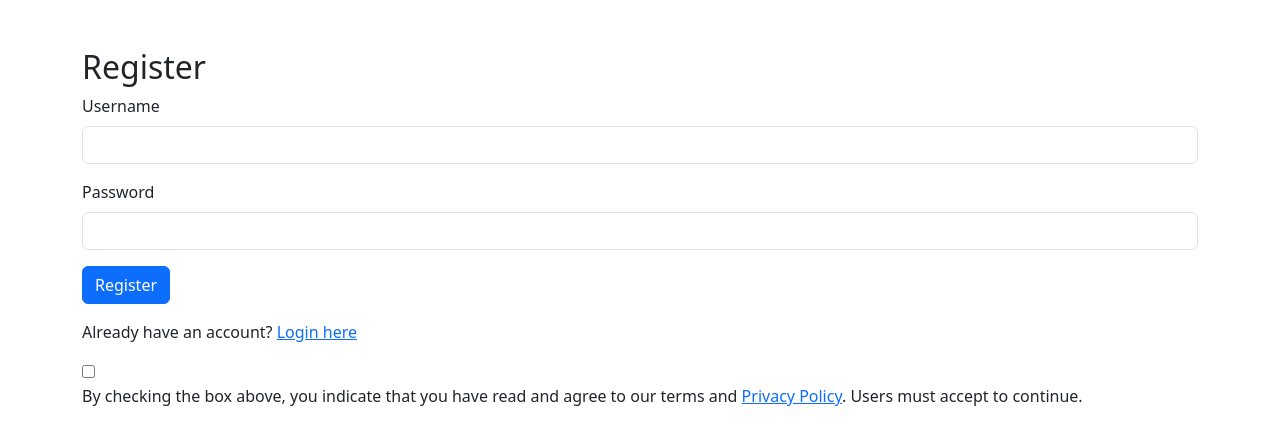
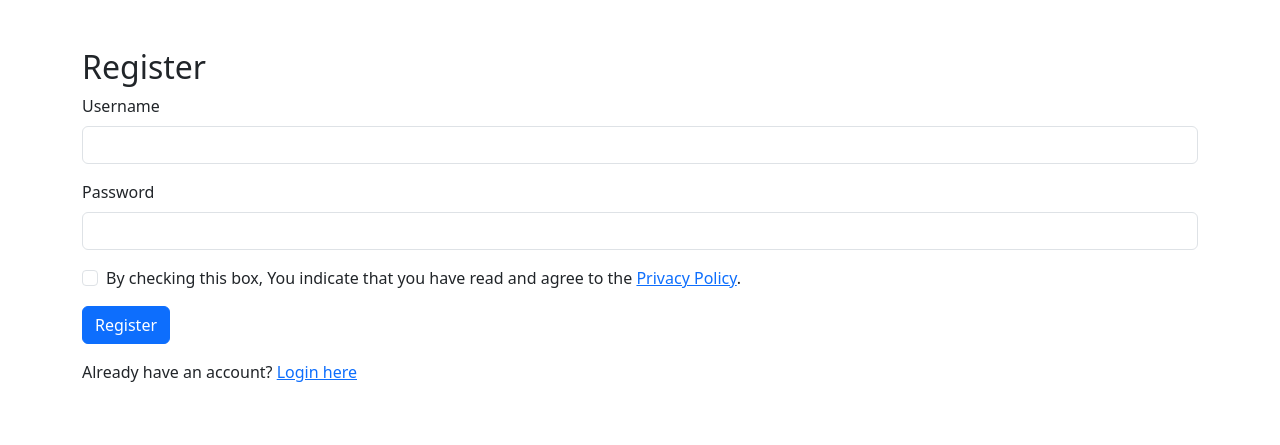
Before and after one commit to ericbrown379/python-calendar-app, a Flask app: page /register in a window 1280 px wide. Shown: the top 445 px of the page. Run offline with Flask 3, Linux system fonts and the light colour scheme.

Commit message:
I have made it a requirement for the user to check the box to agree to the privacy policy, The privacy policy opens in a seperate tab with only the text

```diff
--- a/templates/Privacy.html
+++ b/templates/Privacy.html
@@ -88,12 +88,6 @@
 
     <p><strong>To create an account, you must agree to this Privacy Agreement. If you do not accept, you will not be able to use Python Calendar App.</strong></p>
 
-    <div class="checkbox-container">
-        <input type="checkbox" id="agree" name="agree" onclick="toggleButton()">
-        <label for="agree"> I have read and agree to the Privacy Agreement and Terms of Service.</label>
-    </div>
-
-    <button class="submit-btn" id="submit-btn" >Create Account</button>
 </div>
 
 
--- a/templates/register.html
+++ b/templates/register.html
@@ -9,6 +9,7 @@
 <body>
     <div class="container">
         <h2 class="mt-5">Register</h2>
+
         <form method="POST" action="{{ url_for('register') }}">
             {{ form.hidden_tag() }}
 
@@ -36,19 +37,20 @@
                 {% endif %}
             </div>
 
+            <!-- Privacy Policy Checkbox -->
+            <div class="mb-3 form-check">
+                <input type="checkbox" class="form-check-input" id="privacy" name="privacy" required>
+                <label class="form-check-label" for="privacy">
+                    By checking this box, You indicate that you have read and agree to the <a href="{{ url_for('privacy') }}" target="_blank">Privacy Policy</a>.
+                </label>
+            </div>
+
             <div class="mb-3">
                 {{ form.submit(class="btn btn-primary") }}
             </div>
         </form>
 
         <p>Already have an account? <a href="{{ url_for('login') }}">Login here</a></p>
-
-        <div>
-            <input type= "checkbox" >
-            <p>By checking the box above, you indicate that you have read and agree to our terms and
-                <a href="{{ url_for('privacy') }}" target = "_blank">Privacy Policy</a>. Users must accept to continue.</p>
-
-        </div>
     </div>
 </body>
 </html>
```
Also changed, not shown: instance/calendar.db, 1 other file.
